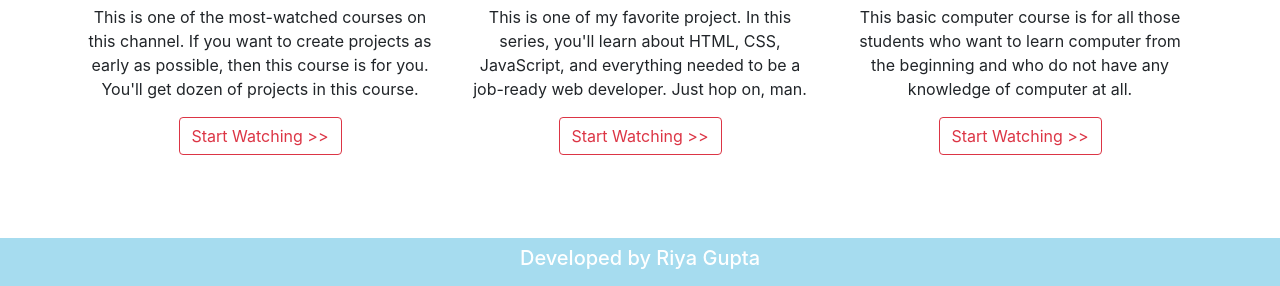
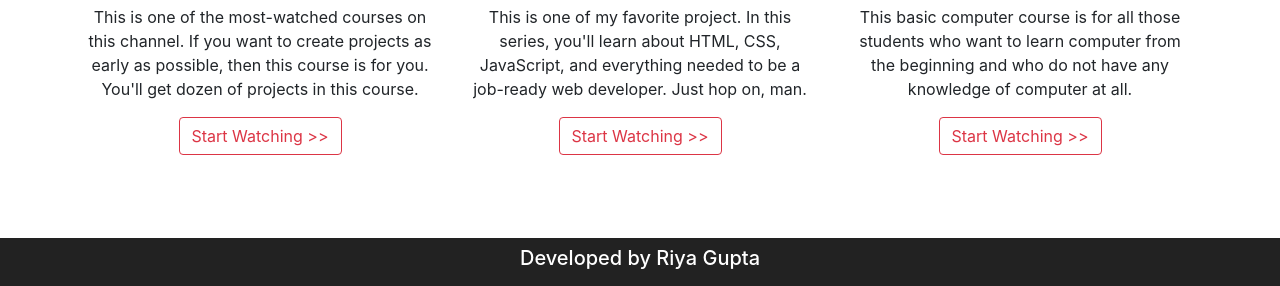
Before and after one commit to BhrvCoding/website.github.io, a plain HTML site: page index.html in a window 1280 px wide. Shown: the part 754-1040 px from the top of the page. Drawn offline with nearby package versions, Linux system fonts and the light colour scheme.

Commit message:
Update style.css

```diff
--- a/css/style.css
+++ b/css/style.css
@@ -1,6 +1,6 @@
 
 .offer_style{
-	background: #a6dcef;
+	background: #222;
 	margin-top: 50px;
 	color: white;
 }
```
